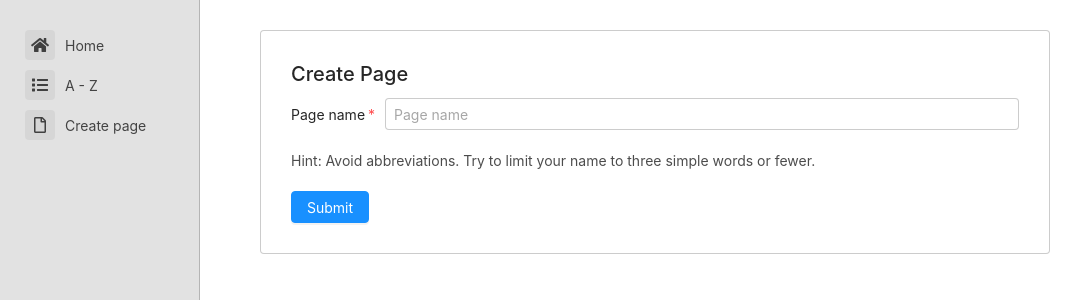
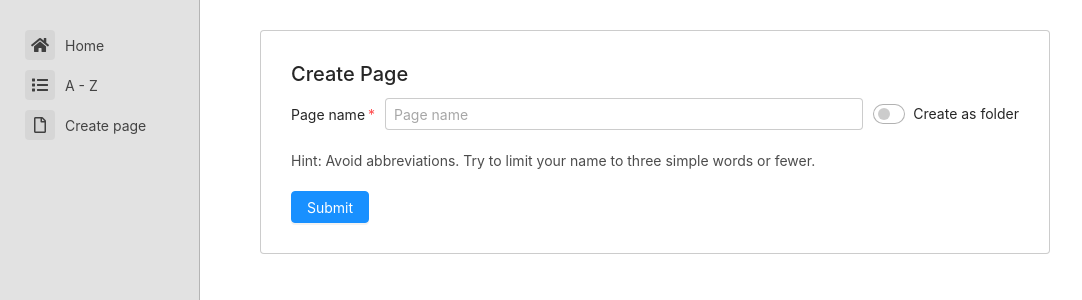
Before and after one commit to redimp/otterwiki, a Flask app: page /-/create in a window 1280 px wide. Shown: the part 50-350 px from the top of the page, without its empty margins (0-1082 px from the left). Run offline with Flask 2, Linux system fonts and the light colour scheme; parts of the project's set-up code (start-up, migrations or seed data) failed here and were passed over.

Commit message:
add 'Create as folder' switch

```diff
--- a/otterwiki/templates/create.html
+++ b/otterwiki/templates/create.html
@@ -5,6 +5,10 @@
   <div class="form-group">
     <label for="pagename" class="required">Page name</label>
     <input type="text" class="form-control" name="pagename" id="pagename" placeholder="Page name" required="required" value="{{ pagename if pagename }}">
+    <div class="custom-switch">
+      <input type="checkbox" id="switch-1" value="true" name="is-folder">
+      <label for="switch-1">Create as folder</label>
+    </div>
   </div>
   <div class="form-group">
     <div class="form-text text-wrap">
```
